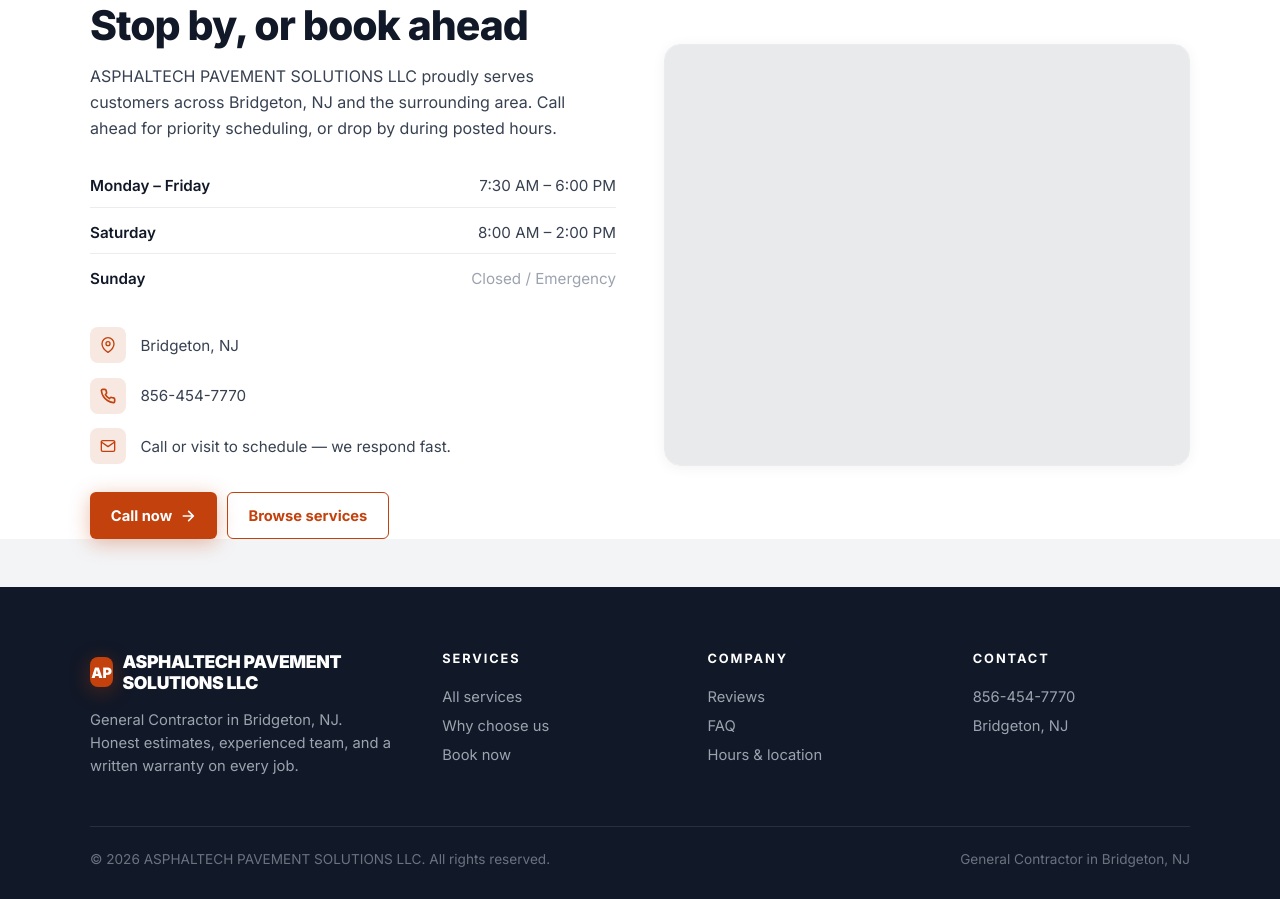
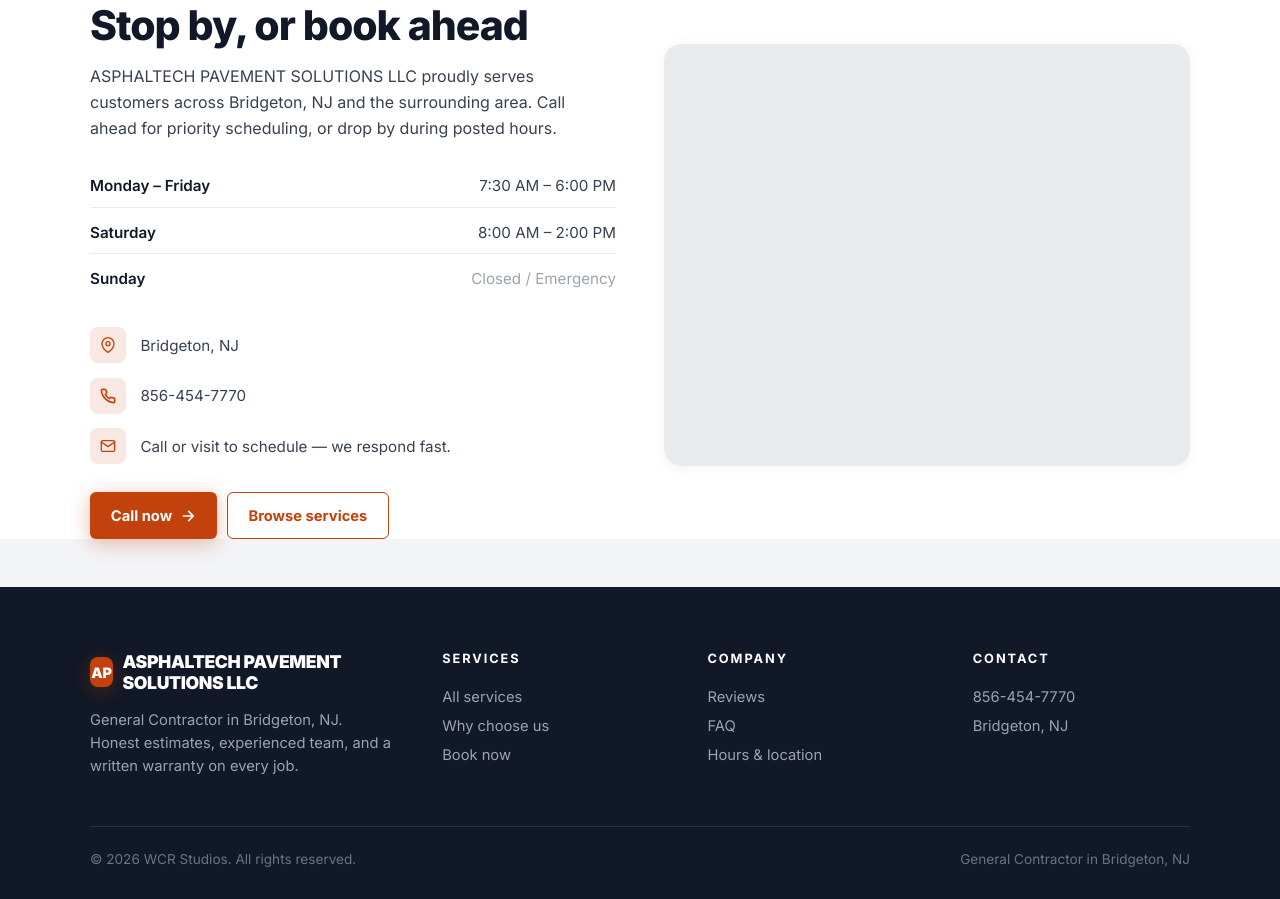
Before and after one commit to Wrenbjor/trades--asphaltech-pavement-solutions-llc, a plain HTML site: page index.html in a window 1280 px wide. Shown: the part 4748-5647 px from the top of the page. Drawn offline with nearby package versions, Linux system fonts and the light colour scheme; no server answers.

Commit message:
Update site

```diff
--- a/index.html
+++ b/index.html
@@ -605,7 +605,7 @@ footer{background:#111827;color:#cbd5d1;padding:4rem 2rem 2rem}
     </div>
   </div>
   <div class="foot-bottom">
-    <div>&copy; 2026 ASPHALTECH PAVEMENT SOLUTIONS LLC. All rights reserved.</div>
+    <div>&copy; 2026 WCR Studios. All rights reserved.</div>
     <div>General Contractor in Bridgeton, NJ</div>
   </div>
 </footer>
```
